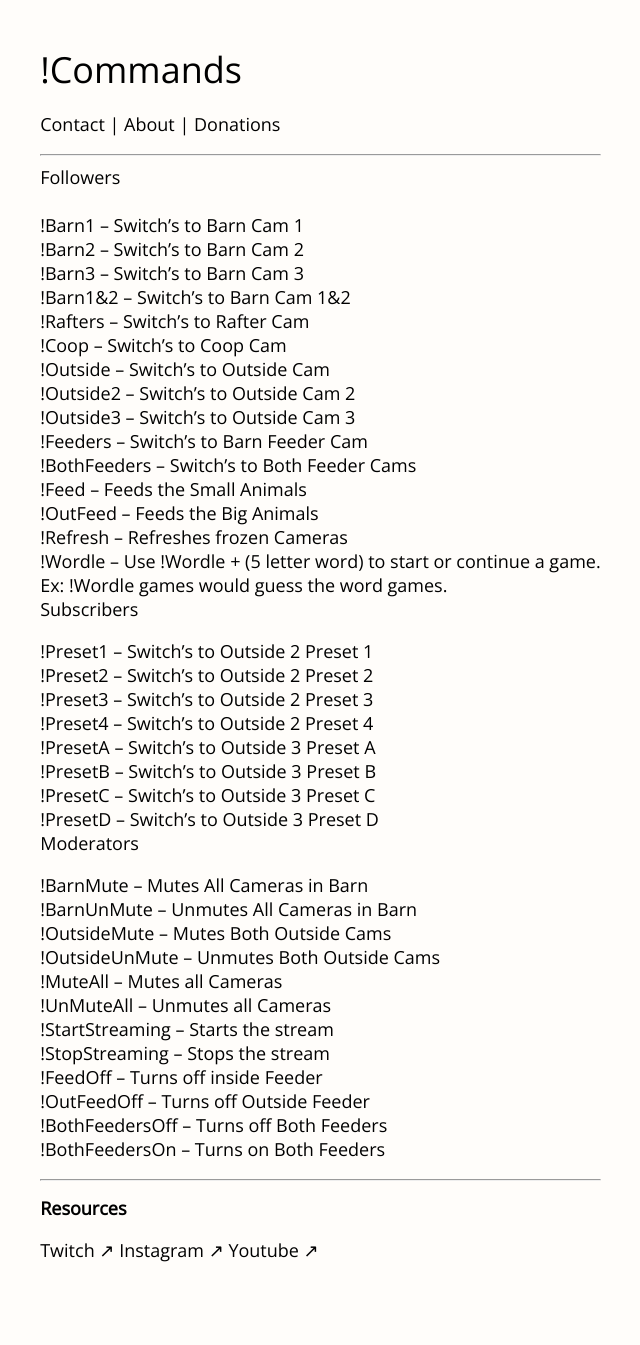
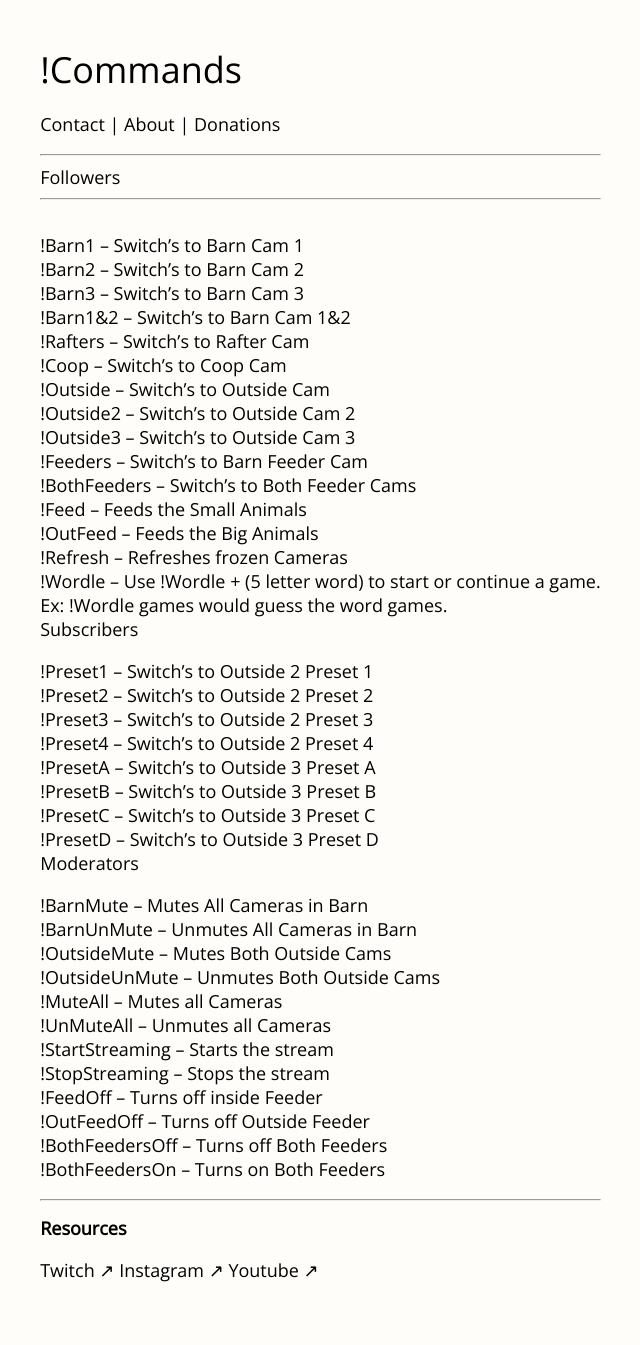
Before and after one commit to MNFarmHub/mnfarmhub.github.io, a Jekyll site: the page built from commands.html, in a window 1280 px wide. Shown: the whole page, without its empty margins (11-651 px from the left). Built offline with Jekyll 4.4.1, drawn with Linux system fonts in a browser that asks for light colours.

Commit message:
Update commands.html

```diff
--- a/commands.html
+++ b/commands.html
@@ -17,8 +17,7 @@ title: "!Commands"
 <hr>
 <code>
 Followers<br>
-</code>
-</code>
+<hr>
 <br>
 !Barn1 – Switch’s to Barn Cam 1<br>
 !Barn2 – Switch’s to Barn Cam 2<br>
```
